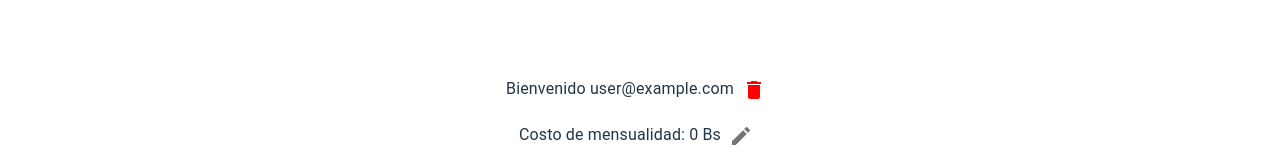
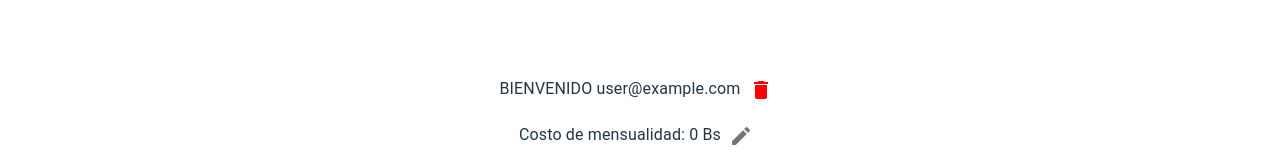
Before and after one commit to colemangym2/colemangym, a React (Vite) app: page /#/home in a window 1280 px wide. Shown: the part 171-331 px from the top of the page. Built offline with nearby package versions, Linux system fonts and the light colour scheme; no server answers; the database is empty; sample sign-in values are in the browser's storage.

Commit message:
corregin el Cache then Network  en Vite PWA

```diff
--- a/src/componentes/Home.jsx
+++ b/src/componentes/Home.jsx
@@ -304,7 +304,7 @@ const Home = ({ correoUsuario }) => {
       {showHome && !selectedUser && !isAdmin && (
         <div>
           <Typography variant="body1" align="center" gutterBottom>
-            Bienvenido {correoUsuario}
+            BIENVENIDO  {correoUsuario}
             {!isAdmin && correoUsuario !== "colemangym2@gmail.com" && (
               <IconButton onClick={handleDeleteUser} disabled={isAdmin || correoUsuario === "colemangym2@gmail.com"}>
                 <DeleteIcon sx={{ color: 'red' }} />
--- a/src/componentes/Mensualidades.jsx
+++ b/src/componentes/Mensualidades.jsx
@@ -348,7 +348,7 @@ const handleDeleteMensualidad = async (mensualidadId) => {
                 <TableRow>
                   <TableCell>Fecha de Inicio</TableCell>
                   <TableCell>Fecha de Finalización</TableCell>
-                  <TableCell>Pago</TableCell>
+                  <TableCell>Pagó</TableCell>
                   <TableCell>Admin</TableCell> {/* Nueva celda para mostrar el campo "admin" */}
                   <TableCell>Acciones</TableCell>
                 </TableRow>
--- a/vite.config.js
+++ b/vite.config.js
@@ -49,11 +49,8 @@ export default defineConfig({
         // Agregar la versión personalizada
         version: version,
       },
-       // Configuración de Workbox para la estrategia de caché
-       workbox: {
-        // Utiliza la estrategia "Cache then Network"
-        strategies: 'cacheFirst',
-      },
+        // Configuración de Workbox sin la opción 'strategies'
+      workbox: {},
     }),
   ],
 });
```
